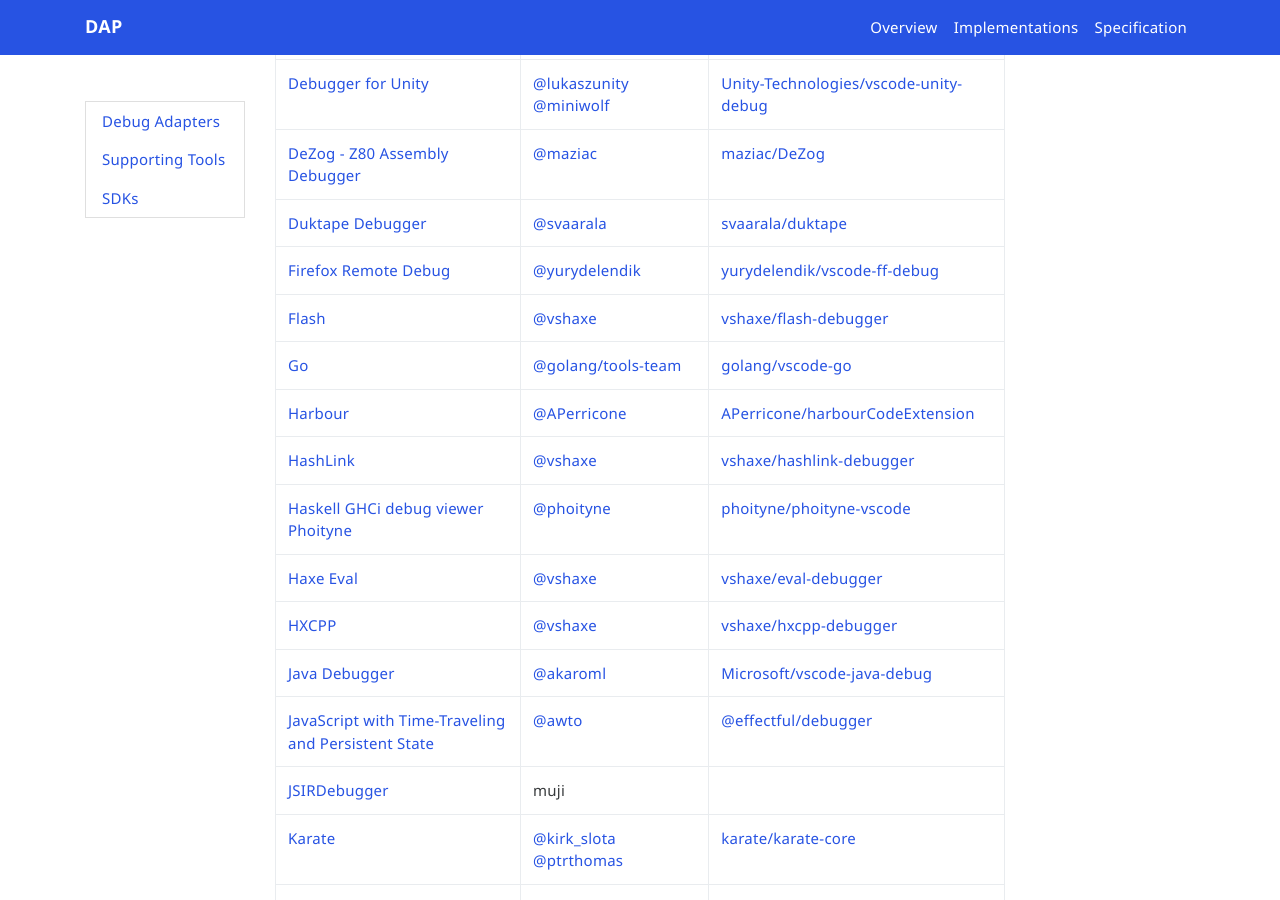
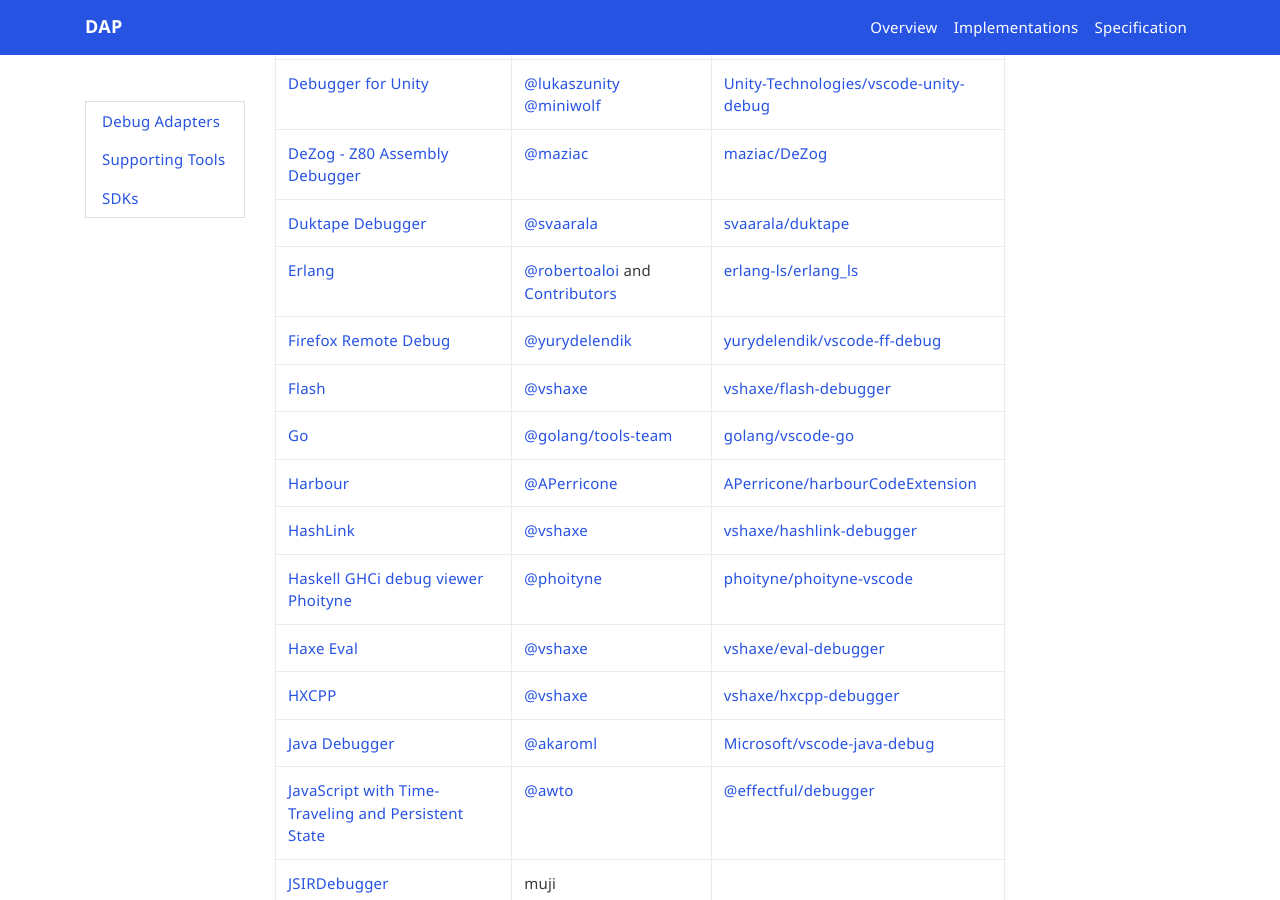
Before and after one commit to microsoft/debug-adapter-protocol, a Jekyll site: the page built from _implementors/adapters.md, in a window 1280 px wide and 900 px high, scrolled down 1037 px. Built offline with Jekyll 4.4.1, drawn with Linux system fonts in a browser that asks for light colours; nearby versions of some CDN libraries; comment, search, counter and statistics services are not loaded.

Commit message:
Add Erlang adapter

```diff
--- a/_implementors/adapters.md
+++ b/_implementors/adapters.md
@@ -29,6 +29,7 @@
 [Debugger for Unity](https://marketplace.visualstudio.com/items?itemName=Unity.unity-debug)|[@lukaszunity](https://github.com/lukaszunity) [@miniwolf](https://github.com/miniwolf)|[Unity-Technologies/vscode-unity-debug](https://github.com/Unity-Technologies/vscode-unity-debug)
 [DeZog - Z80 Assembly Debugger](https://marketplace.visualstudio.com/items?itemName=maziac.dezog)|[@maziac](https://github.com/maziac)|[maziac/DeZog](https://github.com/maziac/dezog)
 [Duktape Debugger](https://marketplace.visualstudio.com/items?itemName=HaroldBrenes.duk-debug)|[@svaarala](https://github.com/svaarala)|[svaarala/duktape](https://github.com/svaarala/duktape)
+[Erlang](https://marketplace.visualstudio.com/items?itemName=erlang-ls.erlang-ls)|[@robertoaloi](https://github.com/robertoaloi) and [Contributors](https://github.com/erlang-ls/erlang_ls/graphs/contributors)|[erlang-ls/erlang_ls](https://github.com/erlang-ls/erlang_ls)
 [Firefox Remote Debug](https://marketplace.visualstudio.com/items?itemName=yurydelendik.firefox-debug)|[@yurydelendik](https://github.com/yurydelendik)|[yurydelendik/vscode-ff-debug](https://github.com/yurydelendik/vscode-ff-debug)
 [Flash](https://marketplace.visualstudio.com/items?itemName=vshaxe.haxe-debug)|[@vshaxe](https://github.com/vshaxe/)|[vshaxe/flash-debugger](https://github.com/vshaxe/flash-debugger)
 [Go](https://marketplace.visualstudio.com/items?itemName=golang.Go)|[@golang/tools-team](https://github.com/orgs/golang/teams/tools-team)|[golang/vscode-go](https://github.com/golang/vscode-go)
```
